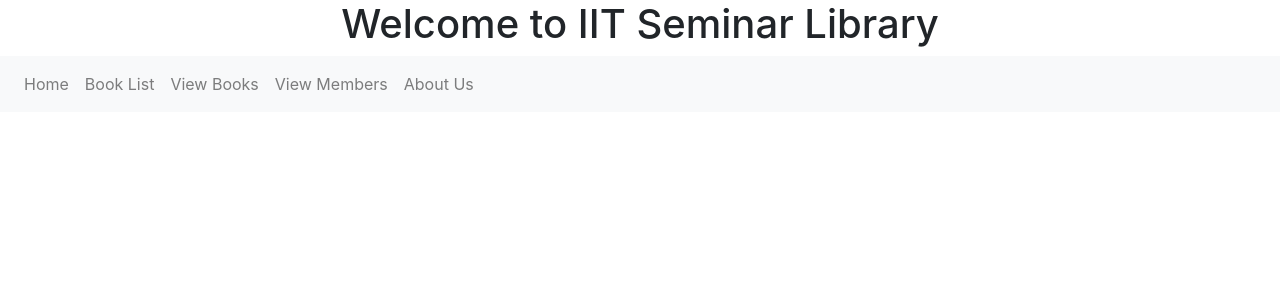
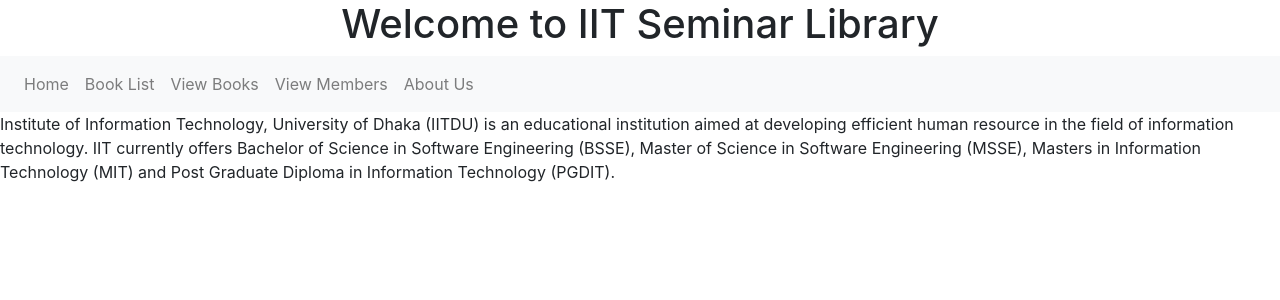
Before and after one commit to rakib3004/book-management, an Angular app: page /aboutUs in a window 1280 px wide. Before the commit this address led to /. Shown: the top 300 px of the page. Built offline with nearby package versions, Linux system fonts and the light colour scheme.

Commit message:
create about us componenet

```diff
--- a/src/app/about-us/about-us.component.html
+++ b/src/app/about-us/about-us.component.html
@@ -1 +1,9 @@
-<p>about-us works!</p>
+<p class="primary">Institute of Information Technology,
+    University of Dhaka (IITDU) is an educational
+    institution aimed at developing efficient
+    human resource in the field of information
+    technology. IIT currently offers Bachelor
+    of Science in Software Engineering (BSSE),
+    Master of Science in Software Engineering
+    (MSSE), Masters in Information Technology
+    (MIT) and Post Graduate Diploma in Information Technology (PGDIT).</p>
--- a/src/app/app-routing.module.ts
+++ b/src/app/app-routing.module.ts
@@ -1,5 +1,6 @@
 import { NgModule } from '@angular/core';
 import { RouterModule, Routes } from '@angular/router';
+import { AboutUsComponent } from './about-us/about-us.component';
 import { BookListComponent } from './book-list/book-list.component';
 import { UpdateBookComponent } from './update-book/update-book.component';
 
@@ -7,6 +8,8 @@
   {path:'', component:BookListComponent},
   {path:'books', component:BookListComponent},
   {path:'updateBook', component:UpdateBookComponent},
+  {path:'aboutUs', component:AboutUsComponent},
+
 ];
 
 @NgModule({
--- a/src/app/home-menu/home-menu.component.html
+++ b/src/app/home-menu/home-menu.component.html
@@ -15,7 +15,7 @@
             <a class="nav-link" href="#">View Members</a>
           </li>
           <li class="nav-item">
-            <a class="nav-link" href="#">About Us</a>
+            <a class="nav-link" (click)="viewAboutUs()" >About Us</a>
           </li>
 
 
--- a/src/app/home-menu/home-menu.component.ts
+++ b/src/app/home-menu/home-menu.component.ts
@@ -1,4 +1,5 @@
 import { Component, OnInit } from '@angular/core';
+import { Router } from '@angular/router';
 
 @Component({
   selector: 'app-home-menu',
@@ -7,9 +8,13 @@
 })
 export class HomeMenuComponent implements OnInit {
 
-  constructor() { }
+  constructor(private route: Router) { }
 
   ngOnInit(): void {
   }
 
+  viewAboutUs(){
+    this.route.navigate(['aboutUs']);
+  }
+
 }
```
